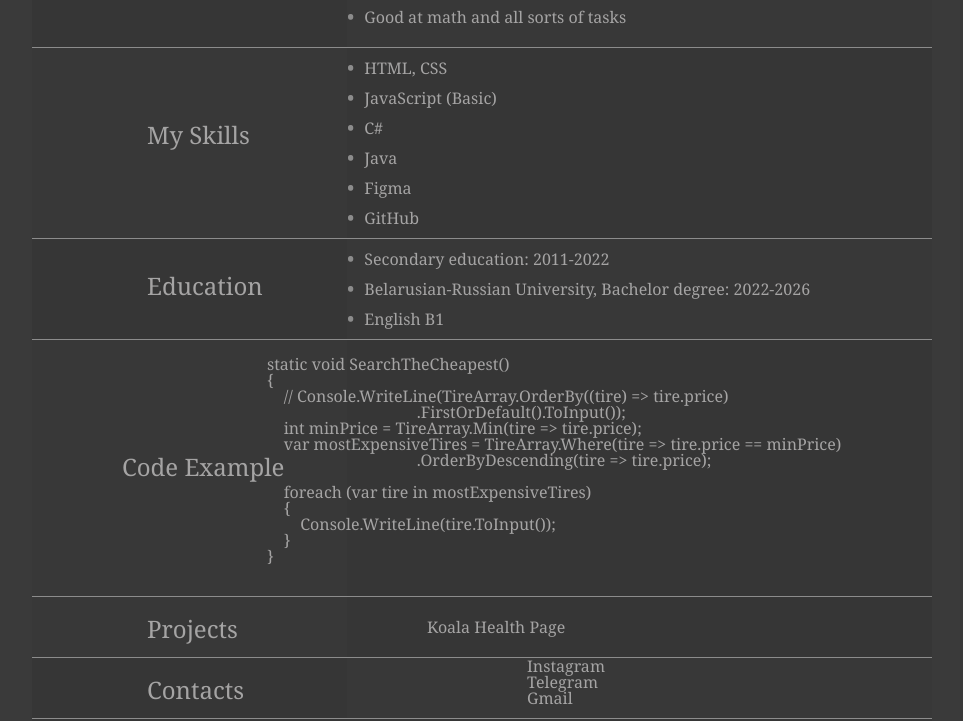
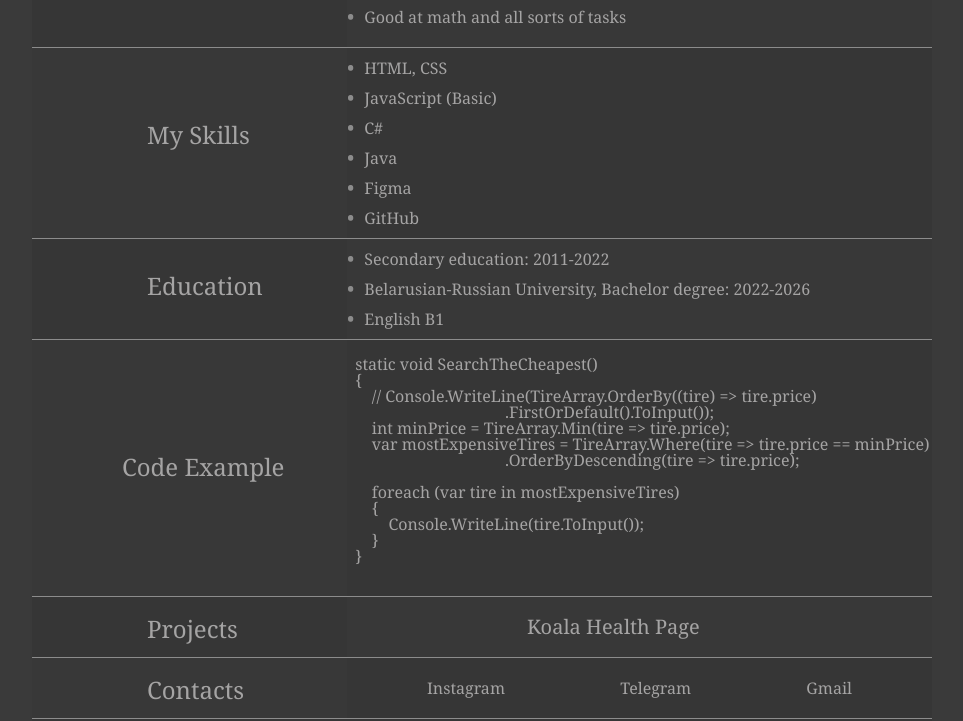
Before and after one commit to Heart1ess3/rsschool-cv, a plain HTML site: page index.html in a window 1280 px wide. Shown: the part 339-1060 px from the top of the page, without its empty margins (158-1121 px from the left). Drawn offline with Linux system fonts and the light colour scheme.

Commit message:
fix: display for users

```diff
--- a/style.css
+++ b/style.css
@@ -141,18 +141,17 @@ body{
         .right-column.fourth{
             background-color: #363636;
         }
-        .left-column.sixth{
+        .left-column.fifth{
             background-color: #363636;
         }
-        .right-column.fifth{
+        .right-column.sixth{
             background-color: #363636;
         }
         .code-block.no-left-padding {
             padding-left: 0;
-            transform: translateX(-80px);
         }
     }
-    .columns_wrapper.fifth{
+    .columns_wrapper.sixth{
         height: 60px;
         .link{
             margin-top: 20px;
@@ -166,12 +165,12 @@ body{
             margin-right: 80px;
         }
     }
-    .right-column.fifth{
+    .right-column.sixth{
         display: flex;
         justify-content: space-between;
         align-items: center;
     }
-    .columns_wrapper.sixth{
+    .columns_wrapper.fifth{
         height: 60px;
         .link{
             text-decoration: none;
@@ -185,6 +184,10 @@ body{
             font-size: 20px;
         }
     }
+
+}
+.code-section{
+    transform: translateX(-75px);
 }
 .footer{
     padding-top: 5px;
```
Also changed, not shown: index.html (indentation only).
